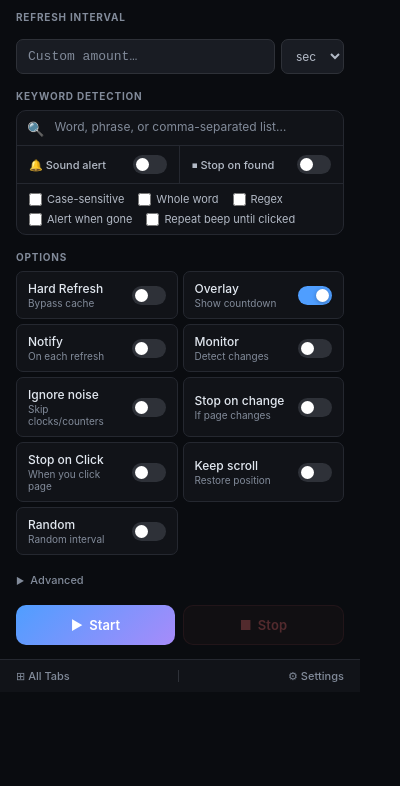
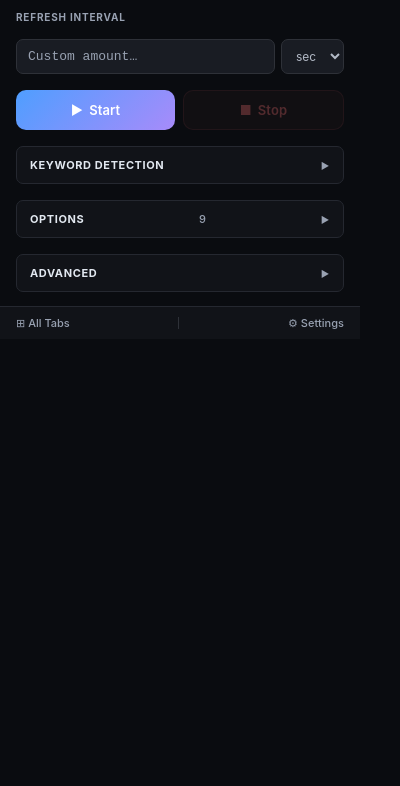
Before and after one commit to Tylereck324/auto-refresh-pro, a browser extension: page popup.html in a window 400 px wide. Shown: the part 58-844 px from the top of the page. Drawn offline with Linux system fonts and the light colour scheme.

Commit message:
Phase 3: restructure popup with progressive disclosure
Link theme.css and drop the popup's now-shared CSS (tokens, reset, body
base, toggle, focus rings). Convert toggles to the shared slider markup.

Reorganize into progressive disclosure: interval picker and Start/Stop
stay visible up top; Keyword Detection, Options, and Advanced collapse
into native <button> sections (aria-expanded + aria-controls, so
keyboard activation is free). Generalize the popup.js collapsible
handler to drive every .section-toggle.

Regroup the 9 options into labeled clusters (Refresh behavior / Change
detection / On events) and clarify the terse sub-labels. Replace the
silent keyword-lock greying with an inline note explaining that a
keyword drives alerts instead of change-detection. Gate the sound
tone/repeat/volume fields behind the Sound-alert toggle, mirroring the
existing random-range/noise conditional rows.

Extend shots.mjs to capture the expanded popup state.

Co-Authored-By: Claude Opus 4.8 (1M context) <noreply@anthropic.com>

```diff
--- a/popup.html
+++ b/popup.html
@@ -4,43 +4,19 @@
 <meta charset="UTF-8">
 <meta name="viewport" content="width=device-width, initial-scale=1.0">
 <title>Auto Refresh Pro</title>
+<link rel="stylesheet" href="theme.css">
 <style>
-  /* No remote font @import — it leaks a request to Google on every open, fails
-     offline, and causes a flash of unstyled text. The font-family stacks below
-     fall back to the platform UI/monospace fonts. */
-
-  *, *::before, *::after { box-sizing: border-box; margin: 0; padding: 0; }
-
-  :root {
-    --bg:       #0a0c10;
-    --card:     #111318;
-    --card2:    #191c23;
-    --border:   #252830;
-    --border2:  #2e3138;
-    --accent:   #4f9eff;
-    --accent-g: linear-gradient(135deg, #4f9eff 0%, #a78bfa 100%);
-    --green:    #34d399;
-    --red:      #f87171;
-    --yellow:   #fbbf24;
-    --text:     #e2e8f0;
-    --text2:    #828b9a;
-    --text3:    #b3bac6;
-    --radius:   10px;
-    --radius-s: 7px;
-  }
+  /* Tokens, reset, shared components (toggle, buttons base, inputs, focus
+     rings, reduced-motion, scrollbar) come from theme.css. Only the
+     popup-specific layout lives here. */
 
   body {
     width: 360px;
-    background: var(--bg);
-    color: var(--text);
-    font-family: 'Inter', sans-serif;
-    font-size: 13px;
-    /* Hide horizontal overflow but allow vertical scrolling: with every section
+    /* Hide horizontal overflow but allow vertical scrolling: with sections
        expanded the content can exceed Chrome's ~600px popup cap, and
-       overflow:hidden would clip the Start/Stop buttons off the bottom. */
+       overflow:hidden would clip content off the bottom. */
     overflow-x: hidden;
     overflow-y: auto;
-    -webkit-font-smoothing: antialiased;
   }
 
   /* ── Header ── */
@@ -122,21 +98,6 @@
   }
 
   .status-label.active { color: var(--green); }
-
-  /* ── Keyboard focus rings (accessibility) ── */
-  button:focus-visible,
-  input:focus-visible,
-  select:focus-visible,
-  .pill:focus-visible,
-  .adv-toggle:focus-visible,
-  .footer-link:focus-visible {
-    outline: 2px solid var(--accent);
-    outline-offset: 2px;
-  }
-  .toggle input:focus-visible ~ .toggle-track {
-    outline: 2px solid var(--accent);
-    outline-offset: 2px;
-  }
 
   /* ── Hero countdown (active state) ── */
   .hero {
@@ -389,40 +350,6 @@
   .kw-regex-hint.show { display: block; }
   .keyword-input.invalid { outline: 1px solid #f87171; }
 
-  /* ── Toggle ── */
-  .toggle {
-    position: relative;
-    width: 34px;
-    height: 19px;
-    flex-shrink: 0;
-  }
-
-  .toggle input { opacity: 0; width: 0; height: 0; position: absolute; }
-
-  .toggle-track {
-    position: absolute;
-    inset: 0;
-    background: var(--border2);
-    border-radius: 19px;
-    cursor: pointer;
-    transition: background 0.2s;
-  }
-
-  .toggle-thumb {
-    position: absolute;
-    width: 13px;
-    height: 13px;
-    top: 3px;
-    left: 3px;
-    background: white;
-    border-radius: 50%;
-    transition: transform 0.2s, box-shadow 0.2s;
-    pointer-events: none;
-  }
-
-  .toggle input:checked ~ .toggle-track { background: var(--accent); }
-  .toggle input:checked ~ .toggle-thumb { transform: translateX(15px); box-shadow: 0 1px 4px rgba(0,0,0,0.3); }
-
   /* ── Options grid ── */
   .opts-grid {
     display: grid;
@@ -452,38 +379,69 @@
   .opt-label { font-size: 12px; font-weight: 500; color: var(--text); }
   .opt-sub   { font-size: 10px; color: var(--text2); margin-top: 1px; }
 
-  /* ── Advanced collapse ── */
-  .adv-toggle {
+  /* ── Collapsible sections (progressive disclosure) ── */
+  .section-toggle {
+    width: 100%;
     display: flex;
     align-items: center;
-    gap: 6px;
+    gap: 8px;
+    background: var(--card);
+    border: 1px solid var(--border);
+    color: var(--text);
+    font-family: var(--font-sans);
     font-size: 11px;
-    font-weight: 500;
-    color: var(--text2);
+    font-weight: 700;
+    letter-spacing: 0.6px;
+    text-transform: uppercase;
+    padding: 11px 13px;
+    border-radius: var(--radius-s);
     cursor: pointer;
-    user-select: none;
-    padding: 2px 0;
-    transition: color 0.15s;
+    transition: border-color 0.15s, background 0.15s;
   }
 
-  .adv-toggle:hover { color: var(--accent); }
+  .section-toggle:hover { border-color: var(--border2); }
+  .section-toggle .section-count { margin-left: auto; color: var(--text2); font-weight: 500; text-transform: none; letter-spacing: 0; }
+  .section-toggle .section-chevron {
+    margin-left: auto;
+    font-size: 9px;
+    color: var(--text2);
+    transition: transform 0.2s;
+  }
+  .section-toggle.open { border-color: var(--border2); }
+  .section-toggle.open .section-chevron { transform: rotate(90deg); }
 
-  .adv-chevron {
-    font-size: 9px;
-    transition: transform 0.2s;
-    display: inline-block;
-  }
-
-  .adv-toggle.open .adv-chevron { transform: rotate(90deg); }
-
-  .adv-panel {
+  .collapse-panel {
     display: none;
     flex-direction: column;
     gap: 8px;
-    margin-top: 10px;
+    padding: 10px 2px 2px;
   }
+  .collapse-panel.open { display: flex; }
 
-  .adv-panel.open { display: flex; }
+  /* Sub-groups inside the Options panel */
+  .cluster-head {
+    font-size: 10px;
+    font-weight: 700;
+    letter-spacing: 0.6px;
+    text-transform: uppercase;
+    color: var(--text2);
+    margin: 10px 0 2px;
+  }
+  .cluster-head:first-child { margin-top: 0; }
+
+  /* Inline explanation when a keyword locks the change-detection cluster */
+  .lock-note {
+    display: none;
+    font-size: 10px;
+    color: var(--yellow);
+    margin-top: 4px;
+    padding: 6px 9px;
+    background: rgba(251,191,36,0.08);
+    border: 1px solid rgba(251,191,36,0.22);
+    border-radius: var(--radius-s);
+    line-height: 1.4;
+  }
+  .lock-note.show { display: block; }
 
   .field-row {
     display: flex;
@@ -630,13 +588,13 @@
 <!-- Main -->
 <div class="main">
 
-  <!-- Interval -->
+  <!-- Interval (always visible) -->
   <div>
     <div class="section-head">Refresh Interval</div>
     <div class="pill-grid" id="pillGrid"></div>
     <div class="custom-row">
       <input class="custom-input" type="number" id="customValue" placeholder="Custom amount…" min="2">
-      <select class="unit-select" id="customUnit">
+      <select class="unit-select" id="customUnit" aria-label="Custom interval unit">
         <option value="1000">sec</option>
         <option value="60000">min</option>
         <option value="3600000">hr</option>
@@ -645,29 +603,41 @@
     <div class="custom-hint" id="customHint">Minimum is 2 seconds — using 2s.</div>
   </div>
 
-  <!-- Keyword detection -->
-  <div>
-    <div class="section-head">Keyword Detection</div>
+  <!-- Actions (primary — kept near the top, always visible) -->
+  <div class="action-row">
+    <button class="btn-start" id="btnStart">
+      <span aria-hidden="true">▶</span> Start
+    </button>
+    <button class="btn-stop" id="btnStop" disabled>
+      <span aria-hidden="true">■</span> Stop
+    </button>
+  </div>
+
+  <!-- Keyword detection (collapsible) -->
+  <div class="section">
+    <button class="section-toggle" id="toggleKeyword" aria-expanded="false" aria-controls="panelKeyword">
+      Keyword Detection
+      <span class="section-chevron" aria-hidden="true">▶</span>
+    </button>
+    <div class="collapse-panel" id="panelKeyword">
       <div class="keyword-wrap">
         <div class="keyword-input-row">
-        <span class="keyword-icon">🔍</span>
-        <input class="keyword-input" type="text" id="optKeyword" placeholder="Word, phrase, or comma-separated list…">
+          <span class="keyword-icon" aria-hidden="true">🔍</span>
+          <input class="keyword-input" type="text" id="optKeyword" placeholder="Word, phrase, or comma-separated list…" aria-label="Keyword to detect">
         </div>
         <div class="keyword-opts">
           <div class="kw-opt">
             <span class="kw-opt-label">🔔 Sound alert</span>
             <label class="toggle">
               <input type="checkbox" id="optSound">
-            <div class="toggle-track"></div>
-            <div class="toggle-thumb"></div>
+              <span class="toggle-slider"></span>
             </label>
           </div>
           <div class="kw-opt">
             <span class="kw-opt-label">⏹ Stop on found</span>
             <label class="toggle">
               <input type="checkbox" id="optStopOnKeyword">
-            <div class="toggle-track"></div>
-            <div class="toggle-thumb"></div>
+              <span class="toggle-slider"></span>
             </label>
           </div>
         </div>
@@ -681,36 +651,103 @@
         <div class="kw-regex-hint" id="kwRegexHint">Invalid or unsafe regular expression.</div>
       </div>
     </div>
+  </div>
 
-  <!-- Options -->
-  <div>
-    <div class="section-head">Options</div>
+  <!-- Options (collapsible, grouped into clusters) -->
+  <div class="section">
+    <button class="section-toggle" id="toggleOptions" aria-expanded="false" aria-controls="panelOptions">
+      Options
+      <span class="section-count">9</span>
+      <span class="section-chevron" aria-hidden="true">▶</span>
+    </button>
+    <div class="collapse-panel" id="panelOptions">
+
+      <div class="cluster-head">Refresh behavior</div>
       <div class="opts-grid">
-
         <div class="opt-card">
           <div>
             <div class="opt-label">Hard Refresh</div>
-          <div class="opt-sub">Bypass cache</div>
+            <div class="opt-sub">Bypass the cache</div>
           </div>
           <label class="toggle">
             <input type="checkbox" id="optHardRefresh">
-          <div class="toggle-track"></div>
-          <div class="toggle-thumb"></div>
+            <span class="toggle-slider"></span>
           </label>
         </div>
 
         <div class="opt-card">
           <div>
             <div class="opt-label">Overlay</div>
-          <div class="opt-sub">Show countdown</div>
+            <div class="opt-sub">On-page countdown</div>
           </div>
           <label class="toggle">
             <input type="checkbox" id="optCountdown" checked>
-          <div class="toggle-track"></div>
-          <div class="toggle-thumb"></div>
+            <span class="toggle-slider"></span>
           </label>
         </div>
 
+        <div class="opt-card">
+          <div>
+            <div class="opt-label">Random</div>
+            <div class="opt-sub">Randomize interval</div>
+          </div>
+          <label class="toggle">
+            <input type="checkbox" id="optRandom">
+            <span class="toggle-slider"></span>
+          </label>
+        </div>
+
+        <div class="opt-card">
+          <div>
+            <div class="opt-label">Keep scroll</div>
+            <div class="opt-sub">Restore position</div>
+          </div>
+          <label class="toggle">
+            <input type="checkbox" id="optPreserveScroll">
+            <span class="toggle-slider"></span>
+          </label>
+        </div>
+      </div>
+
+      <div class="cluster-head">Change detection</div>
+      <div class="opts-grid">
+        <div class="opt-card" id="cardMonitor">
+          <div>
+            <div class="opt-label">Monitor</div>
+            <div class="opt-sub" id="subMonitor">Watch for any change</div>
+          </div>
+          <label class="toggle">
+            <input type="checkbox" id="optMonitor">
+            <span class="toggle-slider"></span>
+          </label>
+        </div>
+
+        <div class="opt-card" id="cardNoise">
+          <div>
+            <div class="opt-label">Ignore noise</div>
+            <div class="opt-sub">Skip clocks &amp; counters</div>
+          </div>
+          <label class="toggle">
+            <input type="checkbox" id="optNoiseTolerant">
+            <span class="toggle-slider"></span>
+          </label>
+        </div>
+
+        <div class="opt-card" id="cardStopOnChange">
+          <div>
+            <div class="opt-label">Stop on change</div>
+            <div class="opt-sub">Stop when it changes</div>
+          </div>
+          <label class="toggle">
+            <input type="checkbox" id="optStopOnChange">
+            <span class="toggle-slider"></span>
+          </label>
+        </div>
+      </div>
+      <div class="lock-note" id="keywordLockNote">Disabled while a keyword is set — the keyword drives alerts instead.</div>
+
+      <div class="cluster-head">On events</div>
+      <div class="opts-grid">
         <div class="opt-card">
           <div>
             <div class="opt-label">Notify</div>
@@ -718,44 +755,7 @@
           </div>
           <label class="toggle">
             <input type="checkbox" id="optNotify">
-          <div class="toggle-track"></div>
-          <div class="toggle-thumb"></div>
-        </label>
-      </div>
-
-      <div class="opt-card" id="cardMonitor">
-        <div>
-          <div class="opt-label">Monitor</div>
-          <div class="opt-sub" id="subMonitor">Detect changes</div>
-        </div>
-        <label class="toggle">
-          <input type="checkbox" id="optMonitor">
-          <div class="toggle-track"></div>
-          <div class="toggle-thumb"></div>
-        </label>
-      </div>
-
-      <div class="opt-card" id="cardNoise">
-        <div>
-          <div class="opt-label">Ignore noise</div>
-          <div class="opt-sub">Skip clocks/counters</div>
-        </div>
-        <label class="toggle">
-          <input type="checkbox" id="optNoiseTolerant">
-          <div class="toggle-track"></div>
-          <div class="toggle-thumb"></div>
-        </label>
-      </div>
-
-      <div class="opt-card" id="cardStopOnChange">
-        <div>
-          <div class="opt-label">Stop on change</div>
-          <div class="opt-sub">If page changes</div>
-        </div>
-        <label class="toggle">
-          <input type="checkbox" id="optStopOnChange">
-          <div class="toggle-track"></div>
-          <div class="toggle-thumb"></div>
+            <span class="toggle-slider"></span>
           </label>
         </div>
 
@@ -766,45 +766,21 @@
           </div>
           <label class="toggle">
             <input type="checkbox" id="optStopOnClick">
-          <div class="toggle-track"></div>
-          <div class="toggle-thumb"></div>
+            <span class="toggle-slider"></span>
           </label>
         </div>
-
-      <div class="opt-card">
-        <div>
-          <div class="opt-label">Keep scroll</div>
-          <div class="opt-sub">Restore position</div>
-        </div>
-        <label class="toggle">
-          <input type="checkbox" id="optPreserveScroll">
-          <div class="toggle-track"></div>
-          <div class="toggle-thumb"></div>
-        </label>
-      </div>
-
-      <div class="opt-card">
-        <div>
-          <div class="opt-label">Random</div>
-          <div class="opt-sub">Random interval</div>
-        </div>
-        <label class="toggle">
-          <input type="checkbox" id="optRandom">
-          <div class="toggle-track"></div>
-          <div class="toggle-thumb"></div>
-        </label>
       </div>
 
     </div>
   </div>
 
-  <!-- Advanced -->
-  <div>
-    <div class="adv-toggle" id="advancedToggle" role="button" tabindex="0" aria-expanded="false">
-      <span class="adv-chevron">▶</span>
+  <!-- Advanced (collapsible) -->
+  <div class="section">
+    <button class="section-toggle" id="advancedToggle" aria-expanded="false" aria-controls="advancedPanel">
       Advanced
-    </div>
-    <div class="adv-panel" id="advancedPanel">
+      <span class="section-chevron" aria-hidden="true">▶</span>
+    </button>
+    <div class="collapse-panel" id="advancedPanel">
       <div class="field-row">
         <div class="field-label">STOP AFTER X REFRESHES (0 = unlimited)</div>
         <input class="field-input" type="number" id="optStopAfter" min="0" value="0" placeholder="0">
@@ -834,6 +810,7 @@
           </div>
         </div>
       </div>
+      <div id="soundRow" style="display:none;">
         <div class="field-label" style="margin-top:10px;margin-bottom:6px;">SOUND ALERT</div>
         <div class="two-col">
           <div class="field-row">
@@ -851,19 +828,10 @@
         </div>
         <div class="field-row" style="margin-top:8px;">
           <div class="field-label">VOLUME</div>
-        <input type="range" id="optSoundVolume" min="0" max="100" value="90" style="width:100%;">
+          <input type="range" id="optSoundVolume" min="0" max="100" value="90" style="width:100%;" aria-label="Sound alert volume">
         </div>
       </div>
     </div>
-
-  <!-- Actions -->
-  <div class="action-row">
-    <button class="btn-start" id="btnStart">
-      <span>▶</span> Start
-    </button>
-    <button class="btn-stop" id="btnStop" disabled>
-      <span>■</span> Stop
-    </button>
   </div>
 
 </div>
```
Also changed, not shown: popup.js (+21 -10 lines), .agents/shots.mjs. Lines whose indentation alone changed are shown as unchanged.
